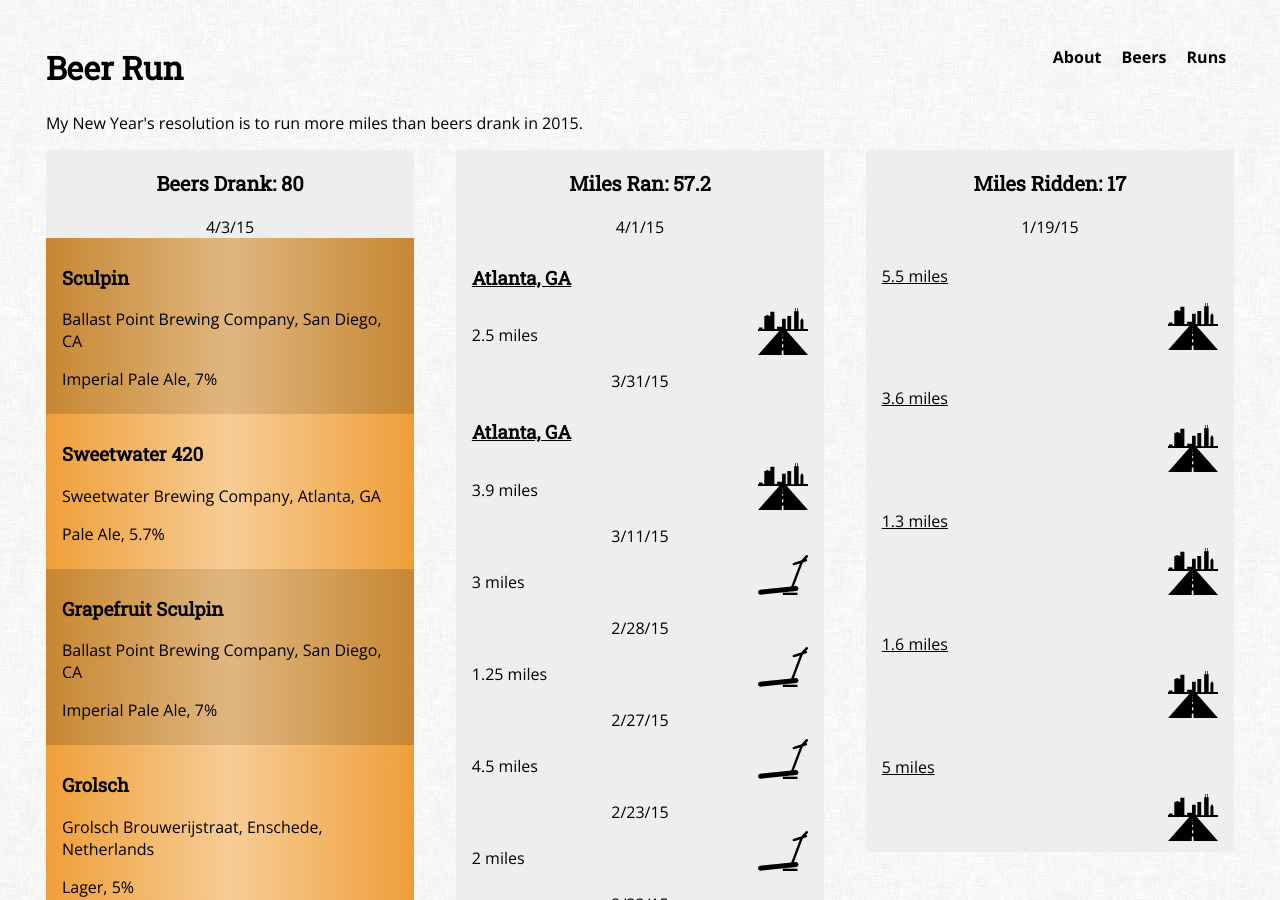
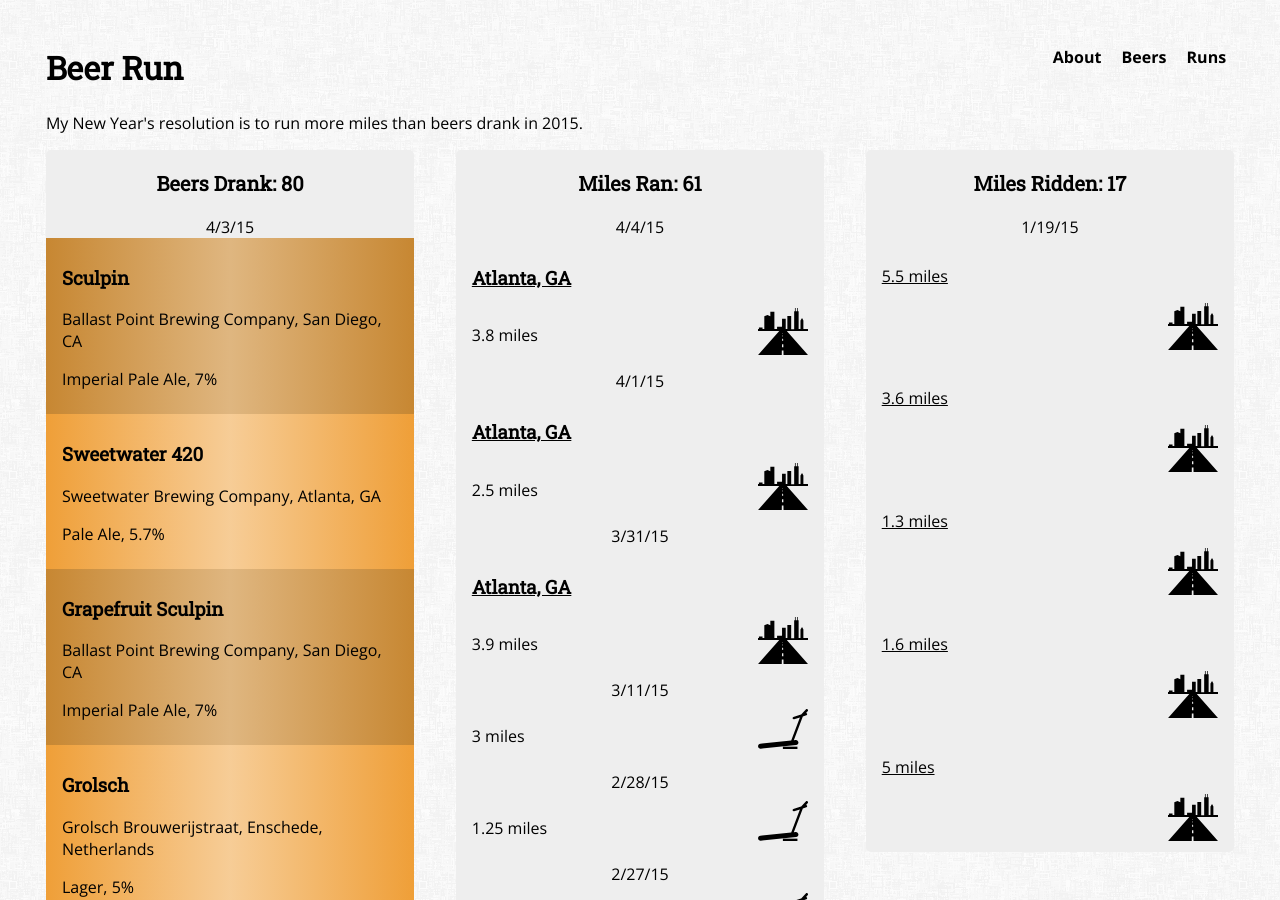
Before and after one commit to rhewitt22/beer-run, a Jekyll site: the page built from index.html, in a window 1280 px wide and 900 px high. Built offline with Jekyll 4.4.1, drawn with Linux system fonts in a browser that asks for light colours; nearby versions of some CDN libraries.

Commit message:
Updated run.yml

```diff
--- a/_data/run.yml
+++ b/_data/run.yml
@@ -1,3 +1,12 @@
+- date: 4/4/15
+  distance: 3.8
+  type: city
+  location: "Atlanta, GA"
+  strava: https://www.strava.com/activities/279102905
+  shoes:
+    brand: Nike
+    model: Structure 15
+
 - date: 4/1/15
   distance: 2.5
   type: city
```
